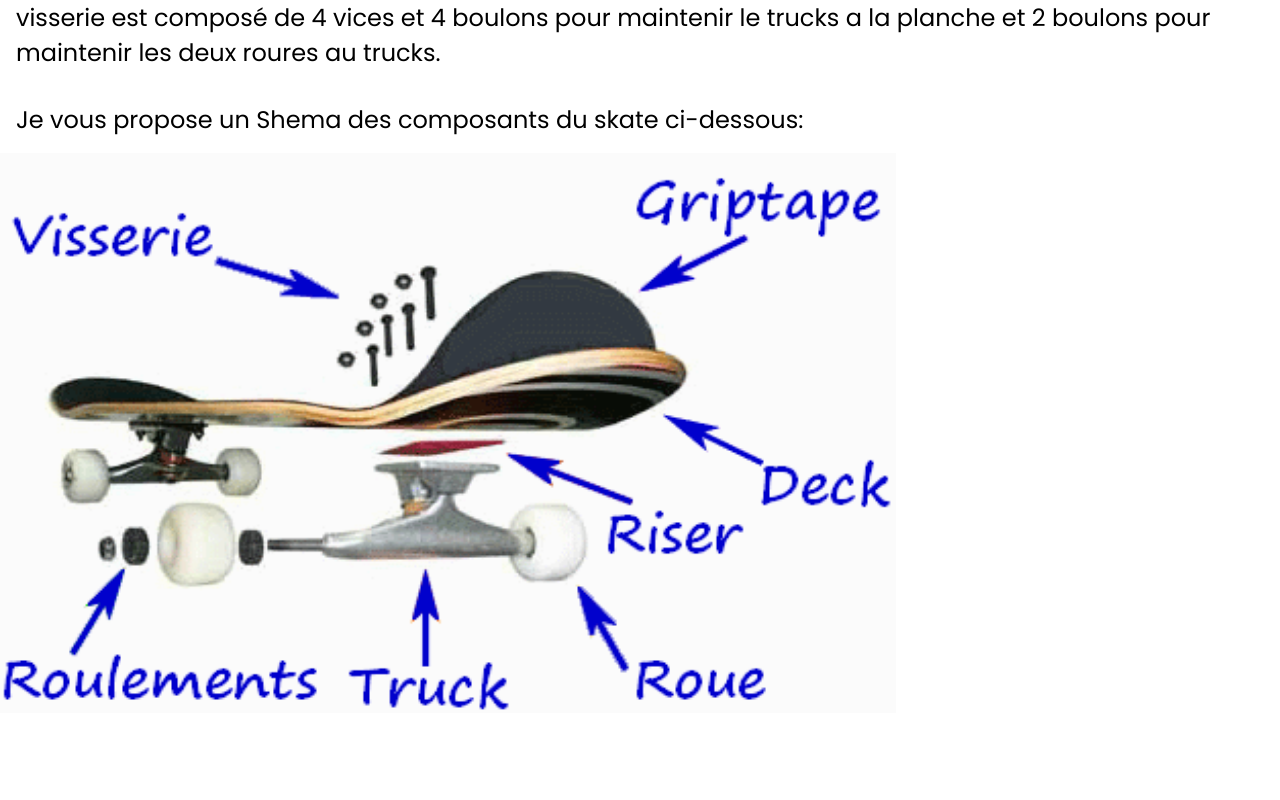
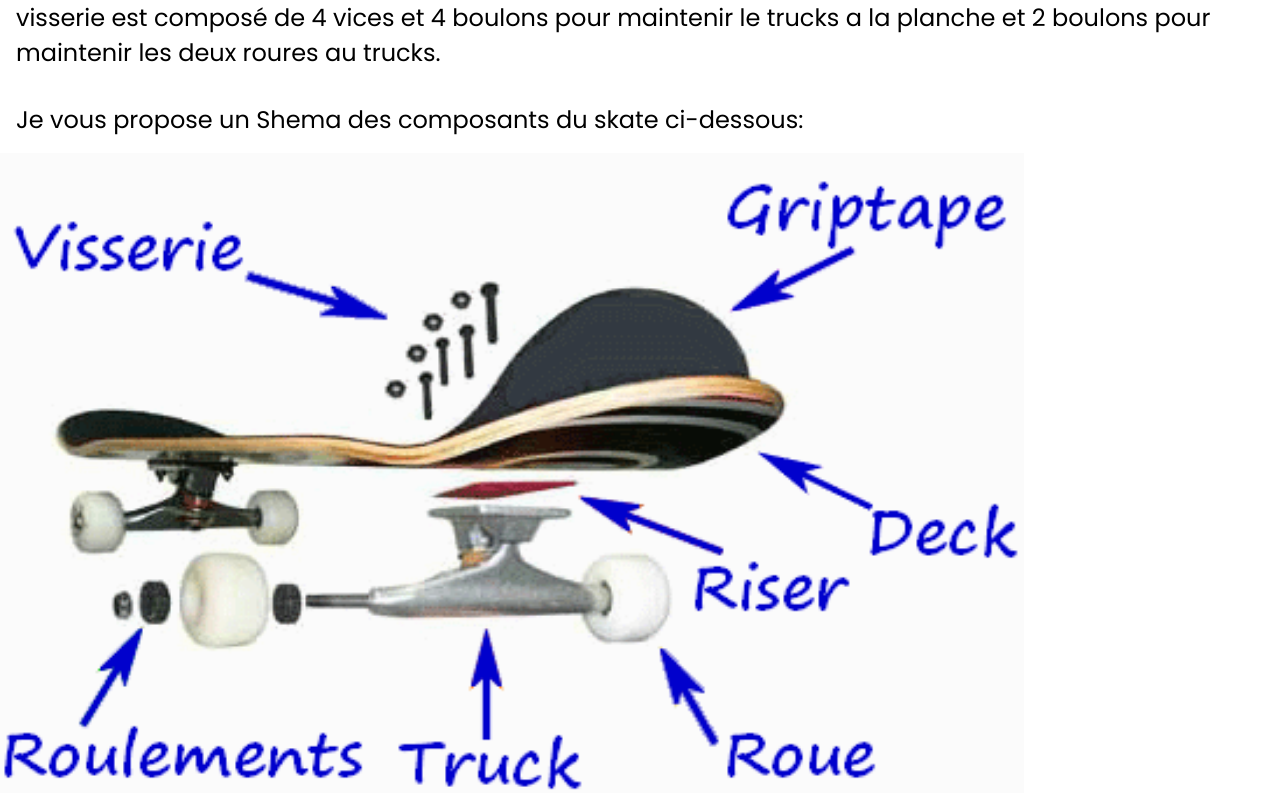
Before and after one commit to Maximus-prime-r/Skate, a plain HTML site: page composants.html in a window 1280 px wide. Shown: the part 410-1210 px from the top of the page. Before the commit the page ends 1130 px from the top, so only its background shows below. Drawn offline with Linux system fonts and the light colour scheme.

Commit message:
Update composants.html

```diff
--- a/composants.html
+++ b/composants.html
@@ -39,7 +39,7 @@
 										      <p><u>Les composants:</u></p>
 										      <p>La planche est “découpée” en trois parties : le nose (c'est l'avant quand tu roule), le tail (quand tu skate c'est la partie arrière), et le “wheelbase” (la partie centrale : entre les vis). Le grip est un composant important en skate. Ce n'est ni plus ni moins que du papier de verre autocollant. Ce plateau comporte deux trucks fixés à l aide de visserie en dessous de celui-ci,le trucks est la partie qui aide a faire tourner le skate. Le trucks sert aussi a porter les roulements qui eux même supportent les roues ils servent au skate à rouler plus longtemps et plus vite tous depend de la qualité des roulements. La visserie comme je vous en ai parlés servent a maintenir les trucks a la planche et mantenir les roues au trucks, la visserie est composé de 4 vices et 4 boulons pour maintenir le trucks a la planche et 2 boulons pour maintenir les deux roures au trucks.
 										      <p>Je vous propose un Shema des composants du skate ci-dessous:</p>
-										      <img src="composants skate.gif" width="70%" height="70%">
+										      <img src="composants skate.gif" width="80%" height="80%">
 			</section>
 			<script src="script.js" type="text/javascript"></script>
 		</body>
```
